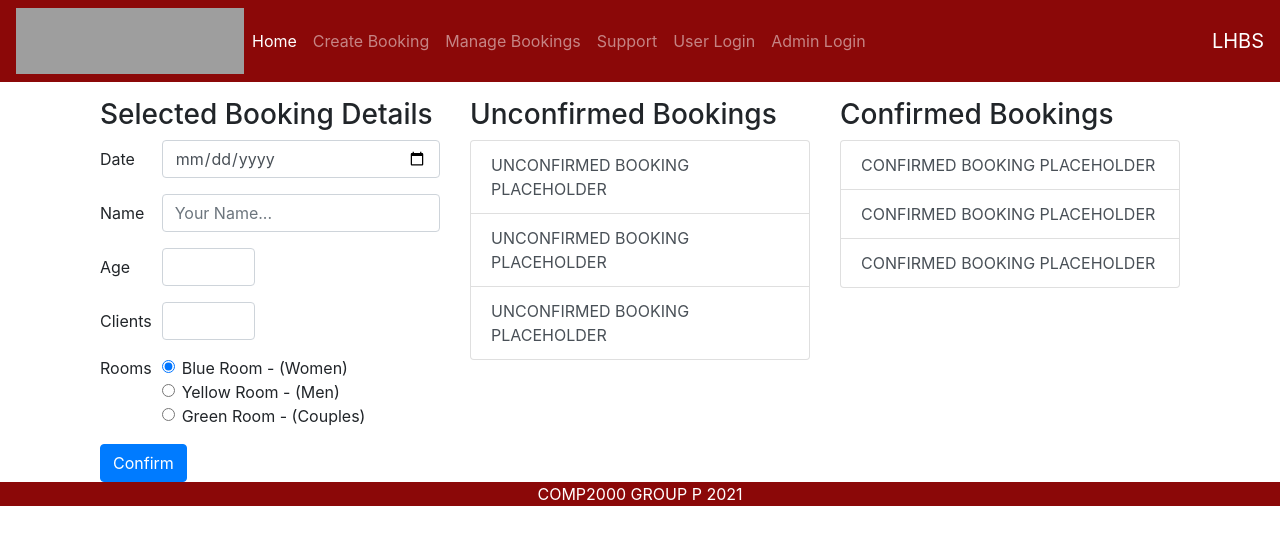
After one commit to Will-Stewart/COMP2003-2020-GROUP-P-LHBS, a PHP site: page /confirmBookings.php in a window 1280 px wide. The commit adds this page. Shown: the top 545 px of the page. Run offline with PHP 8.4, Linux system fonts and the light colour scheme; grey boxes are pictures that could not be loaded.

Commit message:
COMP2003 Hostel Website - Changelog - Confirmed/Unconfirmed Bookings Page
Additions
- PHP File - confirmBookings.php
- Created new page called Manage Bookings
- Implemented basic UI based on Confirmed/Unconfirmed Bookings wireframe

Notes
- Manage Bookings page still needs work, will be finished after Confirm/Unconfirmed bookings features is tested

```diff
--- /dev/null
+++ b/public/confirmBookings.php
@@ -0,0 +1,93 @@
+<?php
+include_once 'header.php';
+?>
+
+    <section class="container">
+        <div>
+            <p></p>
+        </div>
+    </section>
+
+    <div class="container">
+
+        <div class="container">
+            <div class="row">
+                <div class="col-sm">
+                    <h3>Selected Booking Details</h3>
+                    <form>
+                        <div class="form-group row">
+                            <label for="colFormLabel" class="col-sm-2 col-form-label">Date</label>
+                            <div class="col-sm-10">
+                                <input type="date" class="form-control" id="colFormLabel" placeholder="col-form-label">
+                            </div>
+                        </div>
+                        <div class="form-group row">
+                            <label for="colFormLabel" class="col-sm-2 col-form-label">Name</label>
+                            <div class="col-sm-10">
+                                <input type="text" class="form-control" id="colFormLabel" placeholder="Your Name...">
+                            </div>
+                        </div>
+                        <div class="form-group row">
+                            <label for="colFormLabel" class="col-sm-2 col-form-label">Age</label>
+                            <div class="col-sm-4">
+                                <input type="text" class="form-control" id="colFormLabel">
+                            </div>
+                        </div>
+                        <div class="form-group row">
+                            <label for="colFormLabel" class="col-sm-2 col-form-label">Clients</label>
+                            <div class="col-sm-4">
+                                <input type="text" class="form-control" id="colFormLabel">
+                            </div>
+                        </div>
+                        <fieldset class="form-group">
+                            <div class="row">
+                                <legend class="col-form-label col-sm-2 pt-0">Rooms</legend>
+                                <div class="col-sm-10">
+                                    <div class="form-check">
+                                        <input class="form-check-input" type="radio" name="gridRadios" id="gridRadios1" value="option1" checked>
+                                        <label class="form-check-label" for="gridRadios1">
+                                            Blue Room - (Women)
+                                        </label>
+                                    </div>
+                                    <div class="form-check">
+                                        <input class="form-check-input" type="radio" name="gridRadios" id="gridRadios2" value="option2">
+                                        <label class="form-check-label" for="gridRadios2">
+                                            Yellow Room - (Men)
+                                        </label>
+                                    </div>
+                                    <div class="form-check disabled">
+                                        <input class="form-check-input" type="radio" name="gridRadios" id="gridRadios3" value="option3">
+                                        <label class="form-check-label" for="gridRadios3">
+                                            Green Room - (Couples)
+                                        </label>
+                                    </div>
+                                </div>
+                            </div>
+                        </fieldset>
+                        <input class="btn btn-primary" type="submit" value="Confirm">
+                    </form>
+                </div>
+                <div class="col-sm">
+                    <h3>Unconfirmed Bookings</h3>
+                    <div class="list-group">
+                        <a href="#" class="list-group-item list-group-item-action">UNCONFIRMED BOOKING PLACEHOLDER</a>
+                        <a href="#" class="list-group-item list-group-item-action">UNCONFIRMED BOOKING PLACEHOLDER</a>
+                        <a href="#" class="list-group-item list-group-item-action">UNCONFIRMED BOOKING PLACEHOLDER</a>
+                    </div>
+                </div>
+                <div class="col-sm">
+                    <h3>Confirmed Bookings</h3>
+                    <div class="list-group">
+                        <a href="#" class="list-group-item list-group-item-action">CONFIRMED BOOKING PLACEHOLDER</a>
+                        <a href="#" class="list-group-item list-group-item-action">CONFIRMED BOOKING PLACEHOLDER</a>
+                        <a href="#" class="list-group-item list-group-item-action">CONFIRMED BOOKING PLACEHOLDER</a>
+                    </div>
+                </div>
+            </div>
+        </div>
+
+    </div>
+
+<?php
+include_once 'footer.php';
+?>
--- a/public/footer.php
+++ b/public/footer.php
@@ -1,17 +1,15 @@
-<footer class="py-5 bg-dark">
-    <div class="container">
-        <p class="m-0 text-center text-white">COMP2000 GROUP P 2021</p>
-    </div>
-</footer>
-
 <style>
     .footer {
         position: relative;
         left: 0;
         bottom: 0;
         width: 100%;
-        background-color: transparent;
-        color: black;
+        background-color: #8b0808;
+        color: white;
         text-align: center;
     }
 </style>
+
+<div class="footer">
+    <p> COMP2000 GROUP P 2021</p>
+</div>
--- a/public/header.php
+++ b/public/header.php
@@ -28,6 +28,9 @@
                 <a class="nav-link" href="../public/createBooking.php">Create Booking</a>
             </li>
             <li class="nav-item" style="align-items: center">
+                <a class="nav-link" href="../public/confirmBookings.php">Manage Bookings</a>
+            </li>
+            <li class="nav-item" style="align-items: center">
                 <a class="nav-link" href="../public/support.php">Support</a>
             </li>
             <li class="nav-item">
--- a/src/Model/dbConnect.php
+++ b/src/Model/dbConnect.php
@@ -1,5 +1,6 @@
 <?php
 $servername = "proj-mysql.uopnet.plymouth.ac.uk";
+
 $username = "COMP2003_P";
 $password = "YleM560+";
 
```
Also changed, not shown: public/createBooking.php (indentation only).
